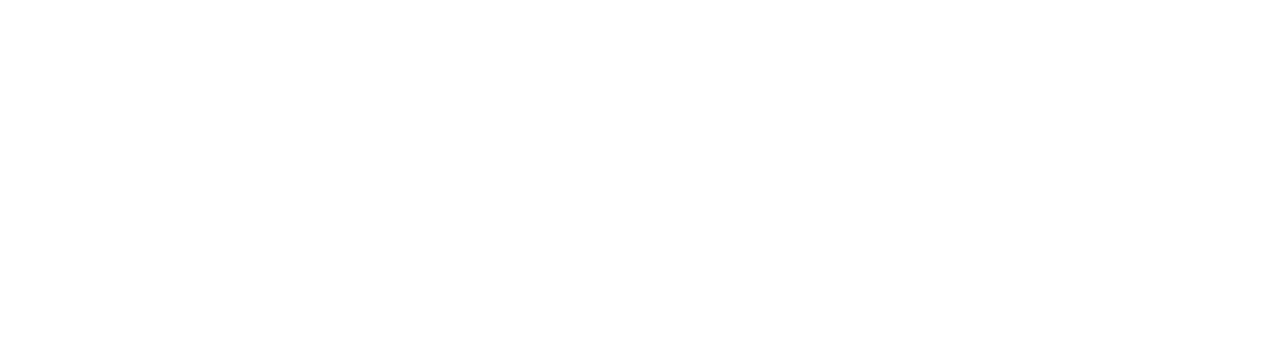
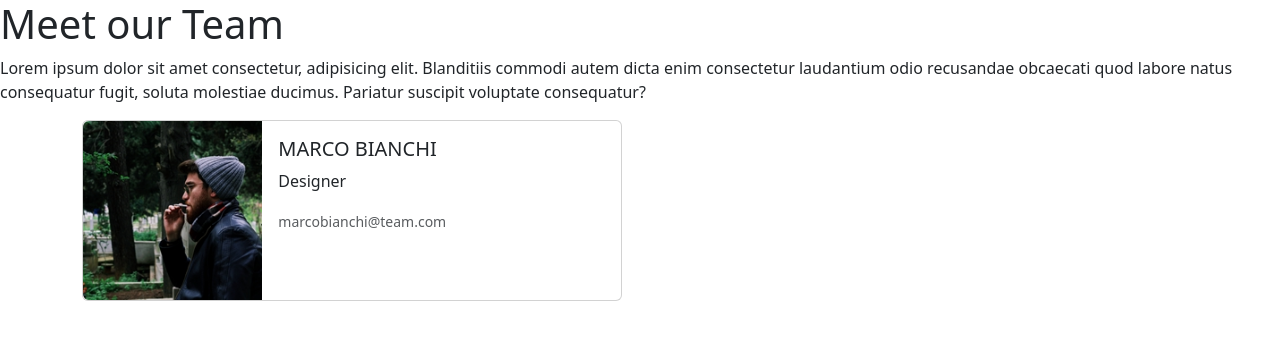
Before and after one commit to YleniaMighela/js-our-team, a plain HTML site: page index.html in a window 1280 px wide. Drawn offline with nearby package versions, Linux system fonts and the light colour scheme.

Commit message:
added html

```diff
--- a/index.html
+++ b/index.html
@@ -4,11 +4,53 @@
     <meta charset="UTF-8">
     <meta name="viewport" content="width=device-width, initial-scale=1.0">
     <link rel="stylesheet" href="css/style.css">
+    <!-- bootstrap -->
+    <link href="https://cdn.jsdelivr.net/npm/bootstrap@5.3.3/dist/css/bootstrap.min.css" rel="stylesheet" integrity="sha384-QWTKZyjpPEjISv5WaRU9OFeRpok6YctnYmDr5pNlyT2bRjXh0JMhjY6hW+ALEwIH" crossorigin="anonymous">
+    <script src="https://cdn.jsdelivr.net/npm/bootstrap@5.3.3/dist/js/bootstrap.bundle.min.js" integrity="sha384-YvpcrYf0tY3lHB60NNkmXc5s9fDVZLESaAA55NDzOxhy9GkcIdslK1eN7N6jIeHz" crossorigin="anonymous"></script>
     <title>Our time</title>
 </head>
 
 
 <body>
+
+    <!-- Titolo e paragrafo -->
+    <header>
+
+        <h1>Meet our Team</h1>
+
+        <p>
+            Lorem ipsum dolor sit amet consectetur, adipisicing elit. Blanditiis commodi autem dicta enim consectetur laudantium odio recusandae obcaecati quod labore natus consequatur fugit, soluta molestiae ducimus. Pariatur suscipit voluptate consequatur?
+        </p>
+
+    </header>
+
+
+    <!-- card dei membri del team -->
+    <main>
+        <div class="container">
+            <div class="card mb-3" style="max-width: 540px;">
+                <div class="row g-0">
+                    <div class="col-md-4">
+                        <img src= "img/male1.png" class="img-fluid rounded-start" alt="...">
+                    </div>
+                    <div class="col-md-8">
+                        <div class="card-body">
+                            <h5 class="card-title">MARCO BIANCHI</h5>
+                            <p class="card-text">Designer</p>
+                            <p class="card-text"><small class="text-body-secondary"> marcobianchi@team.com</small></p>
+                        </div>
+                    </div>
+                </div>
+            </div>
+
+
+
+        </div>
+    </main>
+
+
+
+
     <script src="js/script.js"></script>
 </body>
 </html>
--- a/js/script.js
+++ b/js/script.js
@@ -42,6 +42,13 @@ const teamMembers = [
 // console.log(teamMembers);
 
 
+// CREO UNA VARIABILE INIZIALMENTE VUOTA, CHE POI ATTRAVERSO IL CICLO FOR SARà RIEMPITA DALL'OGGETTO CONTENENTE LE VARIE PROPRIETà
+
+
+
+
+
+
 
 //CREO UN CICLO FOR PER ESTRAPOLARE DALL'ARRAY OGNI SINGOLO OGGETTO
 
@@ -49,8 +56,8 @@ for(let i = 0; i < teamMembers.length; i++) {
 
   //  creo una variabile per ricavare la posizione dell'oggetto nell'array
 
-  let membro = teamMembers[i];
-  // console.log(membro);
+  let membroTeam = teamMembers[i];
+  // console.log(membroTeam);
 
 
 
@@ -58,9 +65,8 @@ for(let i = 0; i < teamMembers.length; i++) {
 
   // creo una costante in cui attraverso la DESTRUTTURAZIONE mi estrapola la proprietà dal singolo oggetto
 
-  const { name, role, email, img } = membro;
+  const { name, role, email, img } = membroTeam;
   console.log(name, role, email, img);
-
 
 
 
@@ -92,7 +98,7 @@ for(let i = 0; i < teamMembers.length; i++) {
 
 
 
-// creo una variabile inizialmente vuota, che poi attraverso un ciclo for sarà riempita da dall'oggetto contente le varie proprietà
+
 
 
 //  mi prendo l'elemento dall'HTML che mi servirà per inserirgli le proprietà
```
